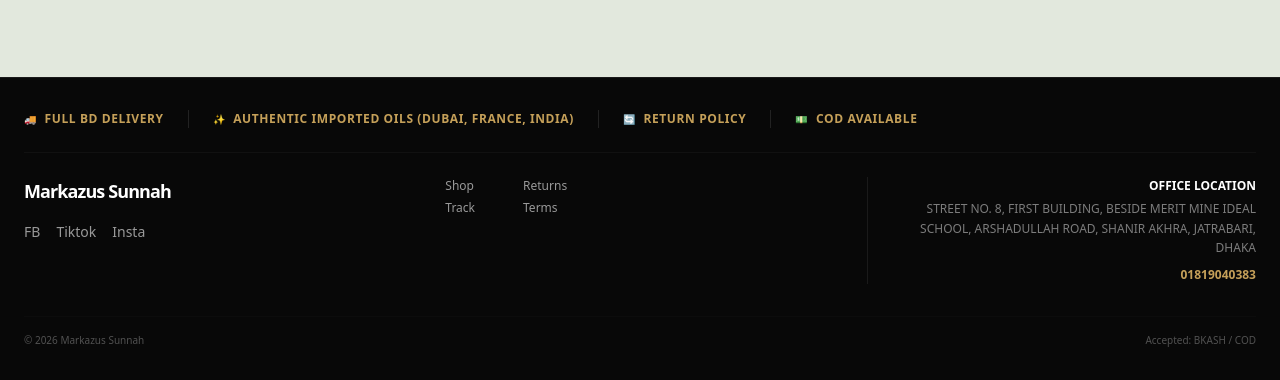
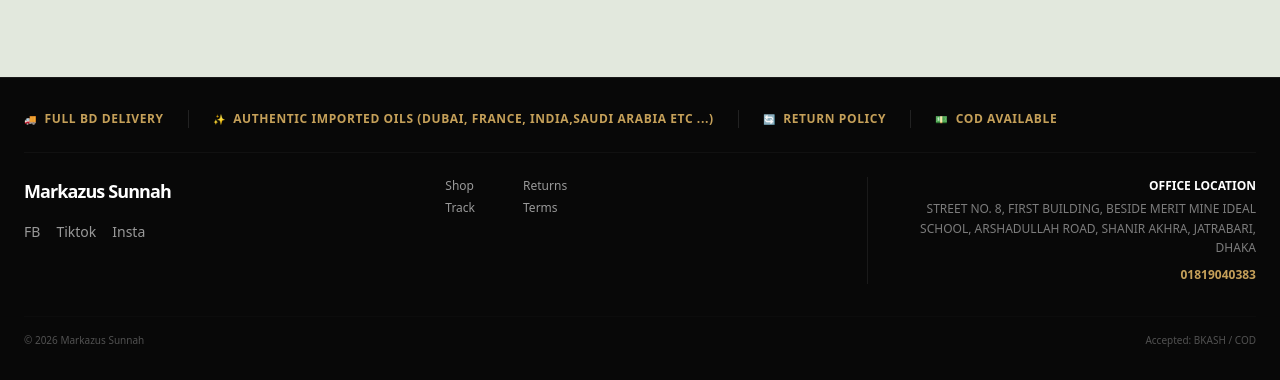
Before and after one commit to Hasan-cas/ecom, a Flask app: page / in a window 1280 px wide. Shown: the part 5411-5791 px from the top of the page. Run offline with Flask 3, Linux system fonts and the light colour scheme; data that the repository does not hold is empty; some libraries are stand-ins or nearby versions.

Commit message:
Update index.html

```diff
--- a/templates/index.html
+++ b/templates/index.html
@@ -264,7 +264,7 @@
       </div>
       <div class="flex items-center gap-2 border-l border-[#222] pl-6">
         <span class="text-[10px]">✨</span>
-        <span data-bn="আসল/আমদানিকৃত পারফিউম অয়েল">Authentic Imported Oils (Dubai, France, India)</span>
+        <span data-bn="আসল/আমদানিকৃত পারফিউম অয়েল">Authentic Imported Oils (Dubai, France, India,Saudi Arabia etc ...)</span>
       </div>
       <div class="flex items-center gap-2 border-l border-[#222] pl-6">
         <span class="text-[10px]">🔄</span>
```
